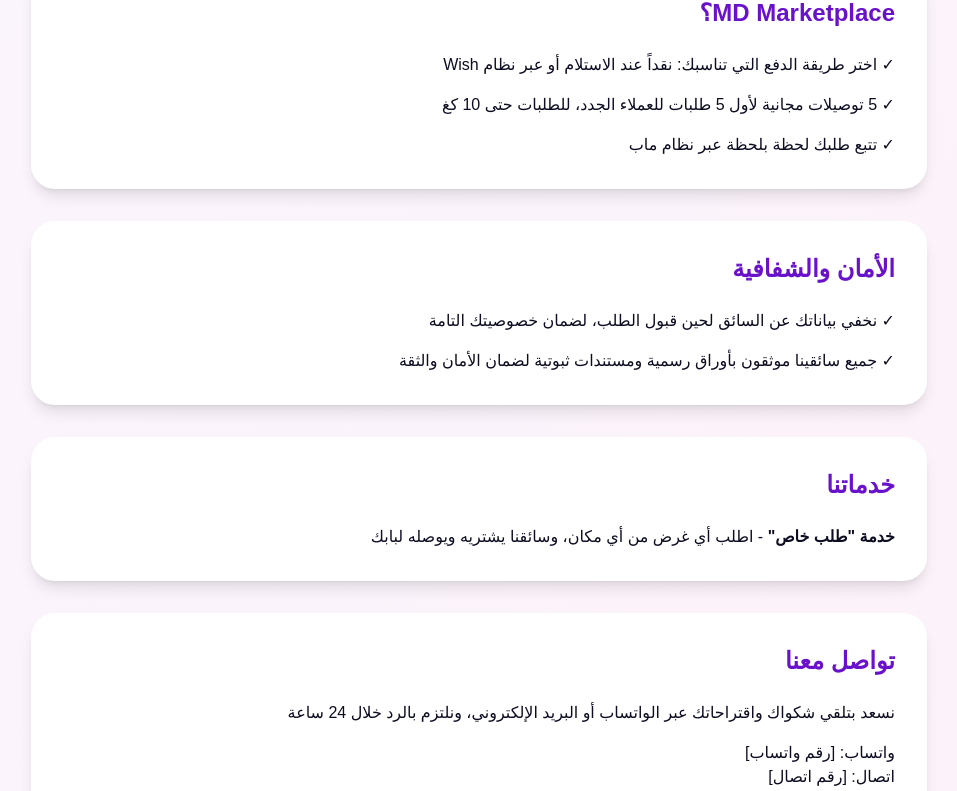
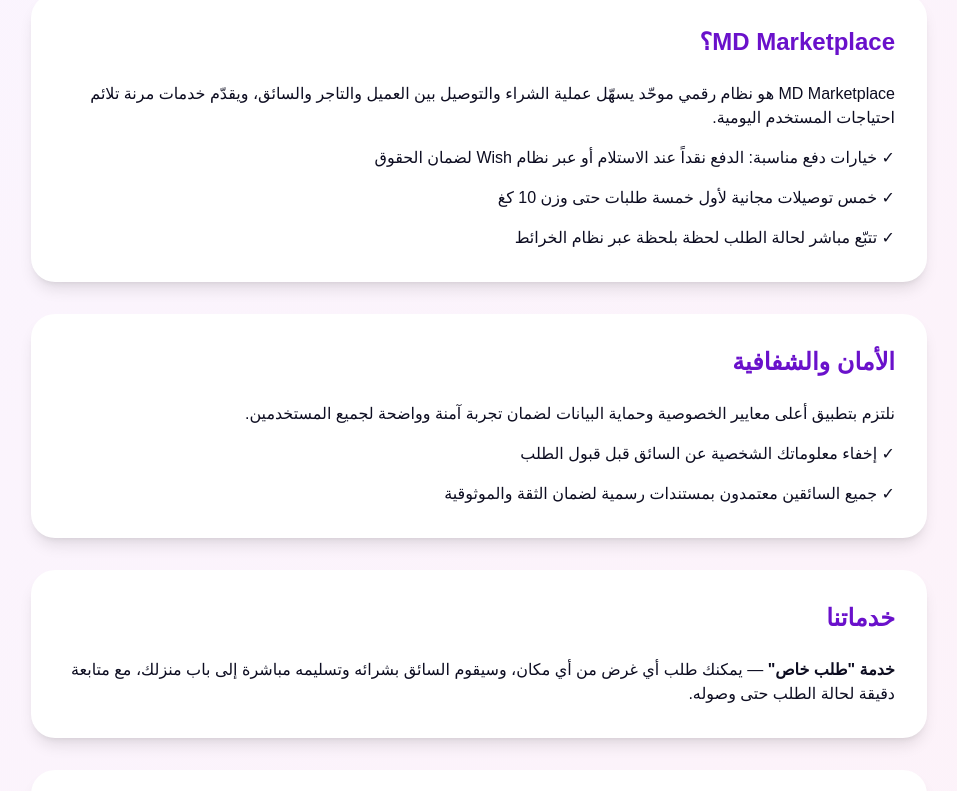
Before and after one commit to mjahto18-ui/MD-Marketplace, a Next.js app: page /about in a window 1280 px wide. Shown: the part 506-1297 px from the top of the page, without its empty margins (161-1118 px from the left). Built offline with nearby package versions, Linux system fonts and the light colour scheme.

Commit message:
Update page.jsx

```diff
--- a/app/about/page.jsx
+++ b/app/about/page.jsx
@@ -4,6 +4,7 @@ import Link from 'next/link'
 export default function AboutPage() {
   return (
     <div dir="rtl" className="min-h-screen bg-gradient-to-br from-purple-50 to-pink-50">
+
       {/* زر العودة لتسجيل الدخول */}
       <div className="absolute top-4 left-4 z-50">
         <Link
@@ -15,20 +16,18 @@ export default function AboutPage() {
       </div>
 
       <div className="container mx-auto px-4 py-16">
-        {/* اللوغو الرسمي MD Marketplace */}
+
+        {/* اللوغو الرسمي */}
         <div className="flex flex-col items-center mb-12">
           <div className="relative w-24 h-24 mb-4">
-            {/* المربع الاساسي */}
             <div className="w-full h-full rounded-2xl bg-gradient-to-br from-[#6A11CB] to-[#FF4E9A] flex items-center justify-center shadow-xl">
               <svg className="w-12 h-12 text-white" fill="none" stroke="currentColor" viewBox="0 0 24 24">
                 <path strokeLinecap="round" strokeLinejoin="round" strokeWidth="2" d="M3 3h2l.4 2M7 13h10l4-8H5.4M7 13L5.4 5M7 13l-2.293 2.293c-.63.63-.184 1.707.707 1.707H17m0 0a2 2 0 100 4 2 2 0 000-4zm-8 2a2 2 0 11-4 0 2 2 0 014 0z"></path>
               </svg>
             </div>
-            {/* المربع الصغير فوق */}
             <div className="absolute -top-1 -right-1 w-6 h-6 rounded-lg bg-gradient-to-br from-[#FF4E9A] to-[#6A11CB] opacity-90"></div>
           </div>
 
-          {/* النص تحت اللوغو - نفس شاشة الدخول */}
           <h1 className="text-4xl font-bold text-[#0D0D21] mb-1">MD</h1>
           <p className="text-lg text-[#0D0D21] mb-1 tracking-wider">MARKETPLACE</p>
           <p className="text-base">
@@ -37,31 +36,38 @@ export default function AboutPage() {
           </p>
         </div>
 
-        {/* باقي محتوى الصفحة */}
+        {/* النص الرسمي الجديد */}
         <div className="max-w-4xl mx-auto text-center">
           <h2 className="text-3xl md:text-4xl font-bold text-[#0D0D21] mb-4">
             منصتك الرقمية الذكية
           </h2>
+
           <p className="text-lg text-[#0D0D21] mb-8 leading-relaxed">
-            التي تجمع العملاء، المتاجر، والسائقين في تطبيق واحد. لنقدم لك تجربة تسوق وتوصيل عصرية، سريعة، وآمنة، صُممت خصيصاً للسوق اللبناني.
+            منصّة متكاملة تجمع العملاء، المتاجر، والسائقين ضمن تطبيق واحد، لتقدّم تجربة تسوّق وتوصيل حديثة، سريعة، وآمنة، مصمّمة لتلبية احتياجات السوق اللبناني. نعمل على توفير بيئة موثوقة تجمع بين سهولة الاستخدام، وضمان الجودة، ووضوح الإجراءات، بهدف تقديم خدمة رقمية عالية المستوى.
           </p>
 
           {/* MD Marketplace؟ */}
           <div className="bg-white rounded-3xl shadow-lg p-8 mb-8 text-right">
             <h3 className="text-2xl font-bold text-[#6A11CB] mb-6">MD Marketplace؟</h3>
+            <p className="text-[#0D0D21] mb-4">
+              MD Marketplace هو نظام رقمي موحّد يسهّل عملية الشراء والتوصيل بين العميل والتاجر والسائق، ويقدّم خدمات مرنة تلائم احتياجات المستخدم اليومية.
+            </p>
             <ul className="space-y-4 text-[#0D0D21]">
-              <li>✓ اختر طريقة الدفع التي تناسبك: نقداً عند الاستلام أو عبر نظام Wish</li>
-              <li>✓ 5 توصيلات مجانية لأول 5 طلبات للعملاء الجدد، للطلبات حتى 10 كغ</li>
-              <li>✓ تتبع طلبك لحظة بلحظة عبر نظام ماب</li>
+              <li>✓ خيارات دفع مناسبة: الدفع نقداً عند الاستلام أو عبر نظام Wish لضمان الحقوق</li>
+              <li>✓ خمس توصيلات مجانية لأول خمسة طلبات حتى وزن 10 كغ</li>
+              <li>✓ تتبّع مباشر لحالة الطلب لحظة بلحظة عبر نظام الخرائط</li>
             </ul>
           </div>
 
           {/* الأمان والشفافية */}
           <div className="bg-white rounded-3xl shadow-lg p-8 mb-8 text-right">
             <h3 className="text-2xl font-bold text-[#6A11CB] mb-6">الأمان والشفافية</h3>
+            <p className="text-[#0D0D21] mb-4">
+              نلتزم بتطبيق أعلى معايير الخصوصية وحماية البيانات لضمان تجربة آمنة وواضحة لجميع المستخدمين.
+            </p>
             <ul className="space-y-4 text-[#0D0D21]">
-              <li>✓ نخفي بياناتك عن السائق لحين قبول الطلب، لضمان خصوصيتك التامة</li>
-              <li>✓ جميع سائقينا موثقون بأوراق رسمية ومستندات ثبوتية لضمان الأمان والثقة</li>
+              <li>✓ إخفاء معلوماتك الشخصية عن السائق قبل قبول الطلب</li>
+              <li>✓ جميع السائقين معتمدون بمستندات رسمية لضمان الثقة والموثوقية</li>
             </ul>
           </div>
 
@@ -69,7 +75,7 @@ export default function AboutPage() {
           <div className="bg-white rounded-3xl shadow-lg p-8 mb-8 text-right">
             <h3 className="text-2xl font-bold text-[#6A11CB] mb-6">خدماتنا</h3>
             <p className="text-[#0D0D21]">
-              <strong>خدمة "طلب خاص"</strong> - اطلب أي غرض من أي مكان، وسائقنا يشتريه ويوصله لبابك
+              <strong>خدمة "طلب خاص"</strong> — يمكنك طلب أي غرض من أي مكان، وسيقوم السائق بشرائه وتسليمه مباشرة إلى باب منزلك، مع متابعة دقيقة لحالة الطلب حتى وصوله.
             </p>
           </div>
 
@@ -77,11 +83,11 @@ export default function AboutPage() {
           <div className="bg-white rounded-3xl shadow-lg p-8 mb-8 text-right">
             <h3 className="text-2xl font-bold text-[#6A11CB] mb-6">تواصل معنا</h3>
             <p className="text-[#0D0D21] mb-4">
-              نسعد بتلقي شكواك واقتراحاتك عبر الواتساب أو البريد الإلكتروني، ونلتزم بالرد خلال 24 ساعة
+              نرحّب بجميع الاستفسارات والملاحظات، ونتعهّد بالرد خلال 24 ساعة عبر قنوات التواصل التالية:
             </p>
             <p className="text-[#0D0D21]">واتساب: [رقم واتساب]</p>
             <p className="text-[#0D0D21]">اتصال: [رقم اتصال]</p>
-            <p className="text-[#0D0D21]">ايميل: [البريد الإلكتروني]</p>
+            <p className="text-[#0D0D21]">البريد الإلكتروني: [البريد الإلكتروني]</p>
           </div>
 
           {/* الاحصائيات */}
@@ -108,7 +114,7 @@ export default function AboutPage() {
             </div>
           </div>
 
-          {/* الفوتر - الشغلتين الجداد */}
+          {/* الفوتر */}
           <div className="border-t border-[#6A11CB]/20 pt-8 pb-4">
             <div className="flex items-center justify-center gap-6 text-sm">
               <Link
@@ -129,6 +135,7 @@ export default function AboutPage() {
               © 2020 MD-Marketplace. جميع الحقوق محفوظة
             </p>
           </div>
+
         </div>
       </div>
     </div>
```
